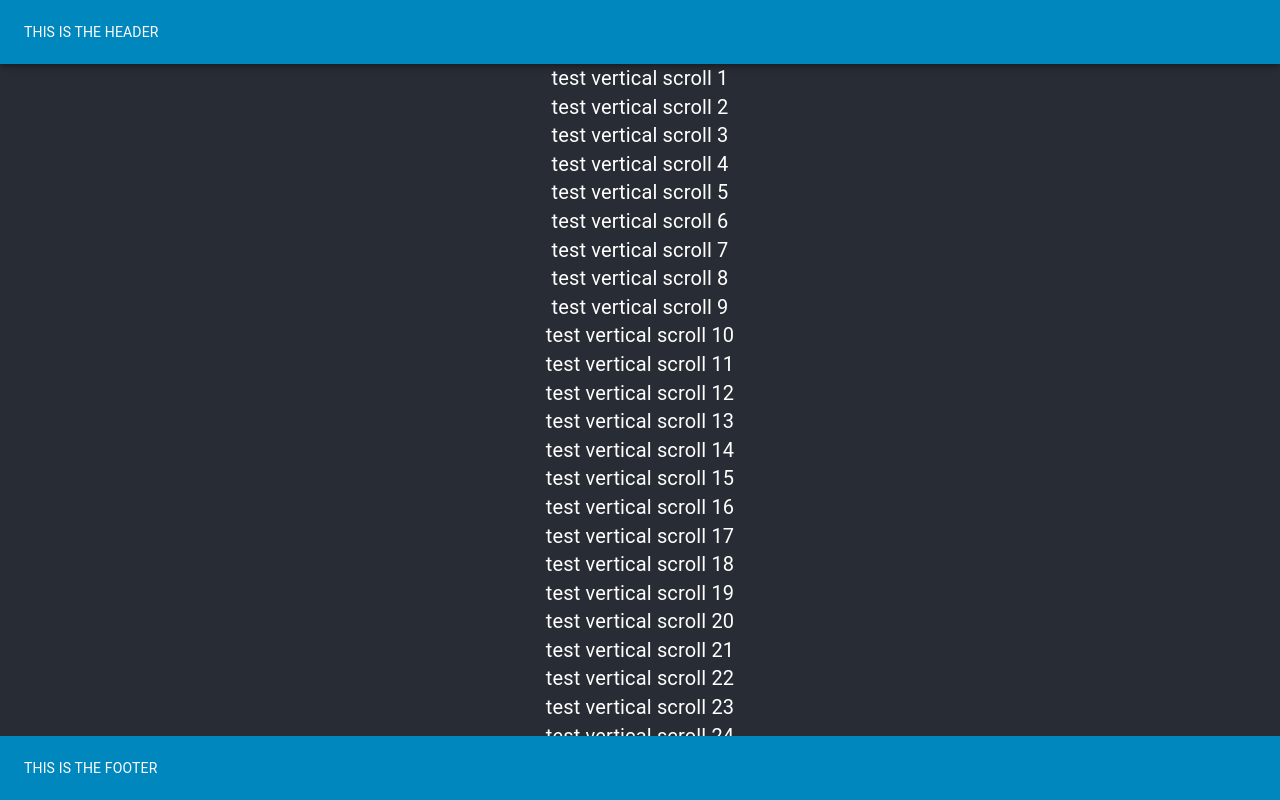
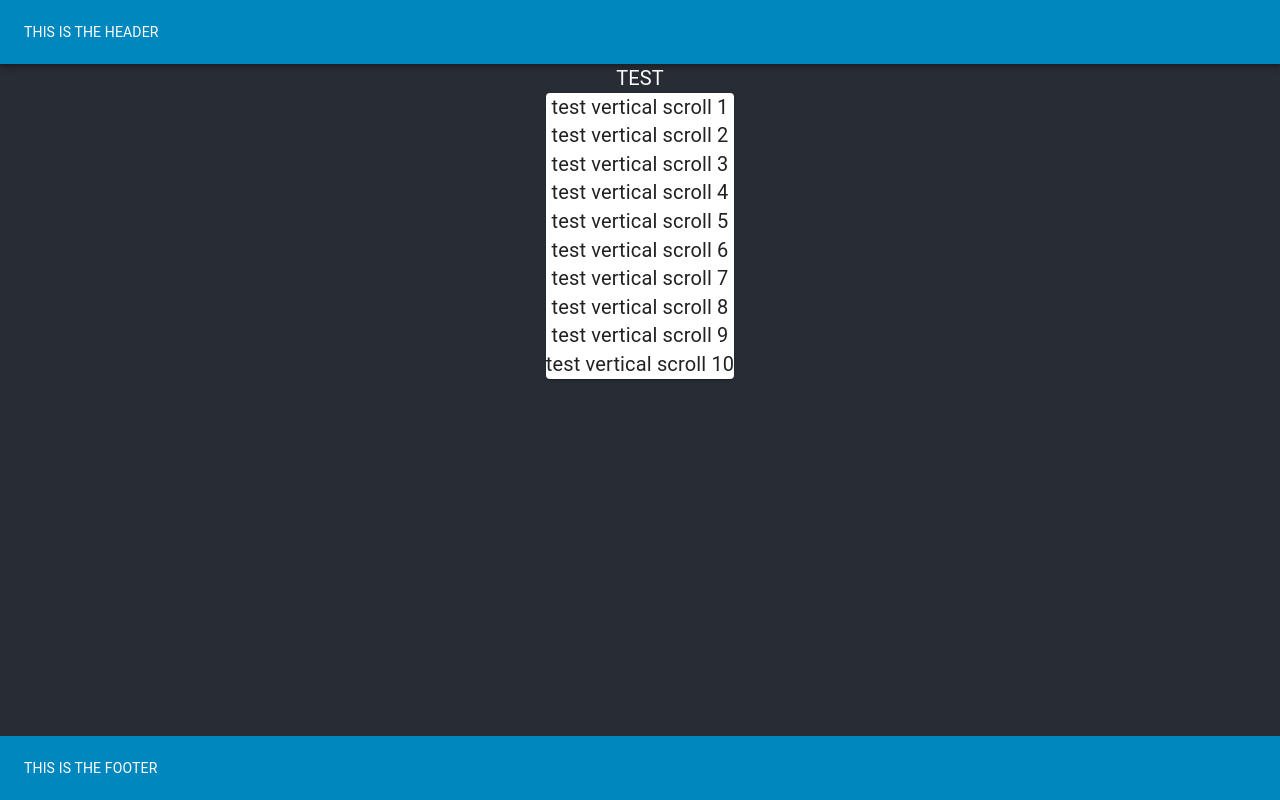
Before and after one commit to masaok/react-basic-layout-demo, a React (Create React App) app: page /paper-scroll-demo in a window 1280 px wide. Built offline with nearby package versions, Linux system fonts and the light colour scheme.

Commit message:
Fixed routing for more than one route

```diff
--- a/src/App.js
+++ b/src/App.js
@@ -26,7 +26,7 @@ const theme = createMuiTheme({
   }
 })
 
-const useStyles = makeStyles(theme => ({
+const useStyles = makeStyles((theme) => ({
   root: {
     display: 'flex',
     flexDirection: 'column',
@@ -51,7 +51,7 @@ const useStyles = makeStyles(theme => ({
   }
 }))
 
-const App = props => {
+const App = (props) => {
   const classes = useStyles(props)
 
   return (
@@ -61,19 +61,19 @@ const App = props => {
         <Router>
           <div className={classes.root}>
             <Switch>
-              <Route component={Header} />
+              <Route exact path="/" component={Header} />
               <Route path="/paper-scroll-demo" component={Header} />
             </Switch>
 
             <main className={classes.content}>
               <Switch>
-                <Route component={Home} />
+                <Route exact path="/" component={Home} />
                 <Route path="/paper-scroll-demo" component={PaperScrollDemo} />
               </Switch>
             </main>
 
             <Switch>
-              <Route component={Footer} />
+              <Route exact path="/" component={Footer} />
               <Route path="/paper-scroll-demo" component={Footer} />
             </Switch>
           </div>
--- a/src/components/PaperScrollDemo.js
+++ b/src/components/PaperScrollDemo.js
@@ -22,7 +22,7 @@ const useStyles = makeStyles((theme) => ({
 }))
 
 const rows = []
-for (var i = 1; i <= 100; i++) {
+for (var i = 1; i <= 10; i++) {
   rows.push(<div>test vertical scroll {i}</div>)
 }
 
@@ -30,6 +30,7 @@ const PaperScrollDemo = (props) => {
   const classes = useStyles(props)
   return (
     <div className={classes.root}>
+      TEST
       <Paper>{rows}</Paper>
     </div>
   )
```
